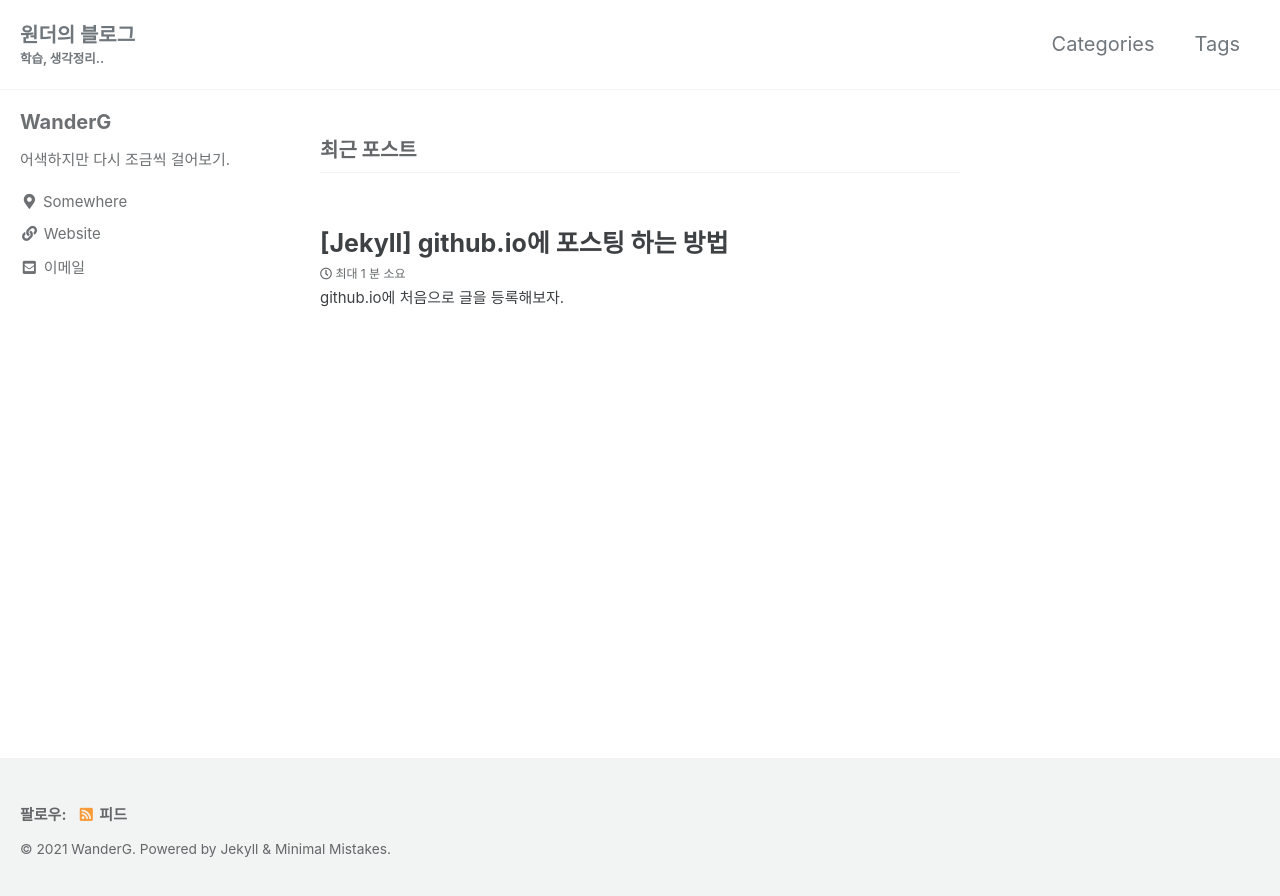
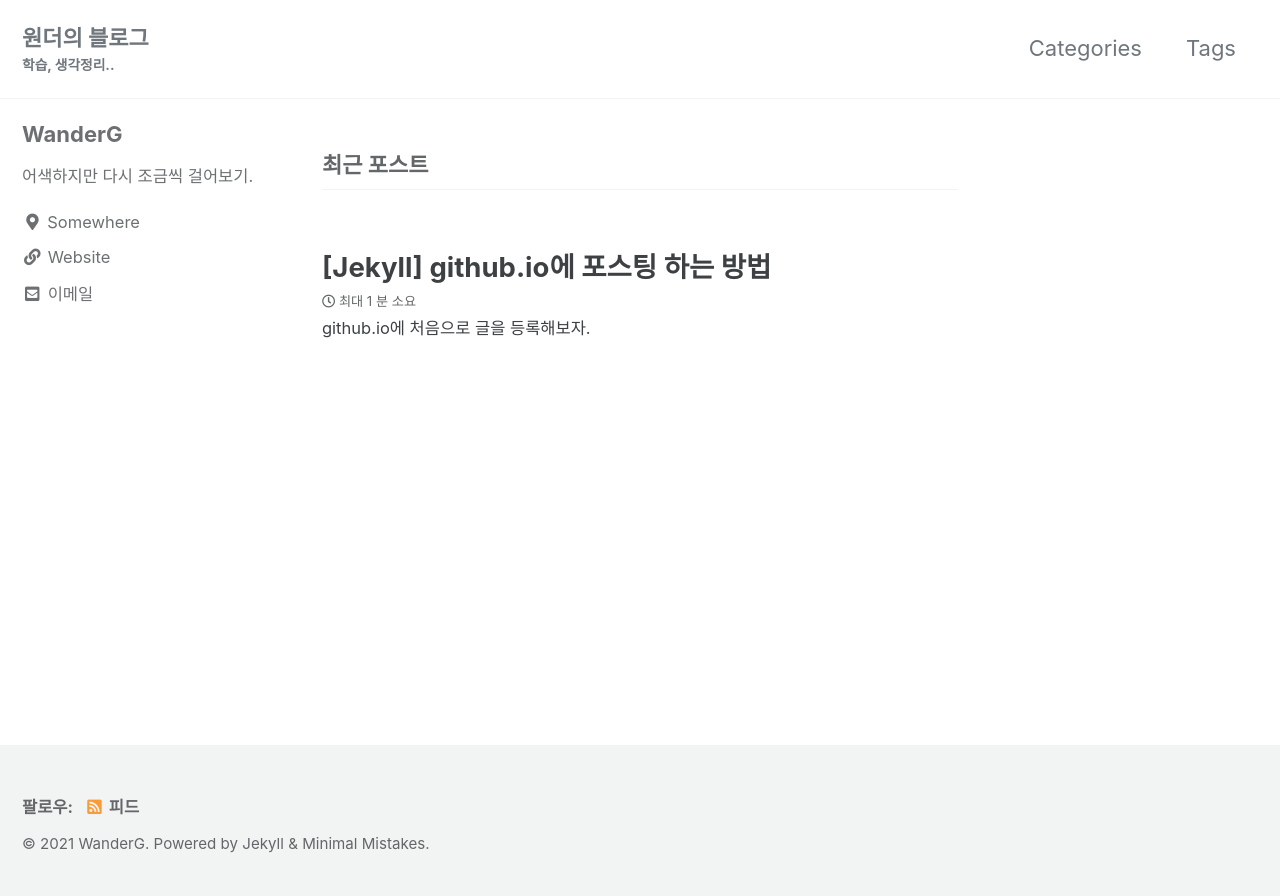
Before and after one commit to wanderg84/wanderg84.github.io, a Jekyll site: the page built from index.html, in a window 1280 px wide. Shown: the top 896 px of the page. Built offline with Jekyll 4.4.1, drawn with Linux system fonts in a browser that asks for light colours; cached includes are drawn as plain includes; the list of posts is cut into pages by our own code.

Commit message:
Update main.scss

```diff
--- a/assets/css/main.scss
+++ b/assets/css/main.scss
@@ -14,11 +14,11 @@ html {
     }
 
     @include breakpoint($large) {
-        font-size: 18px; // originally 20px
+        font-size: 20px; // originally 20px
     }
 
     @include breakpoint($x-large) {
-        font-size: 20px; // originally 22px
+        font-size: 22px; // originally 22px
     }
 }
 
```
